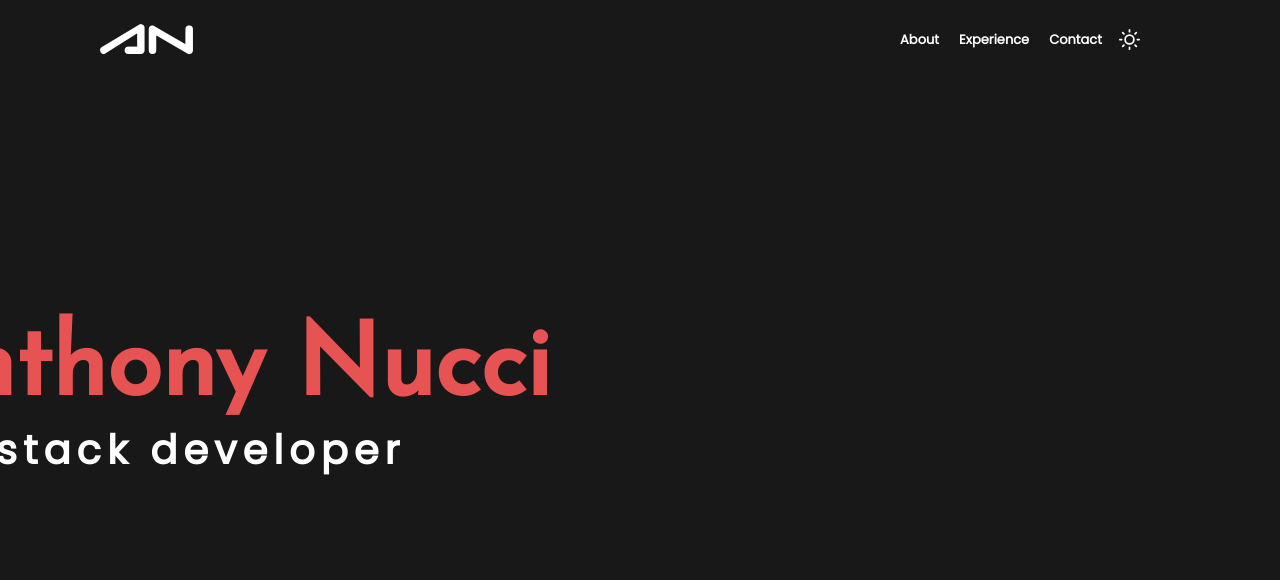
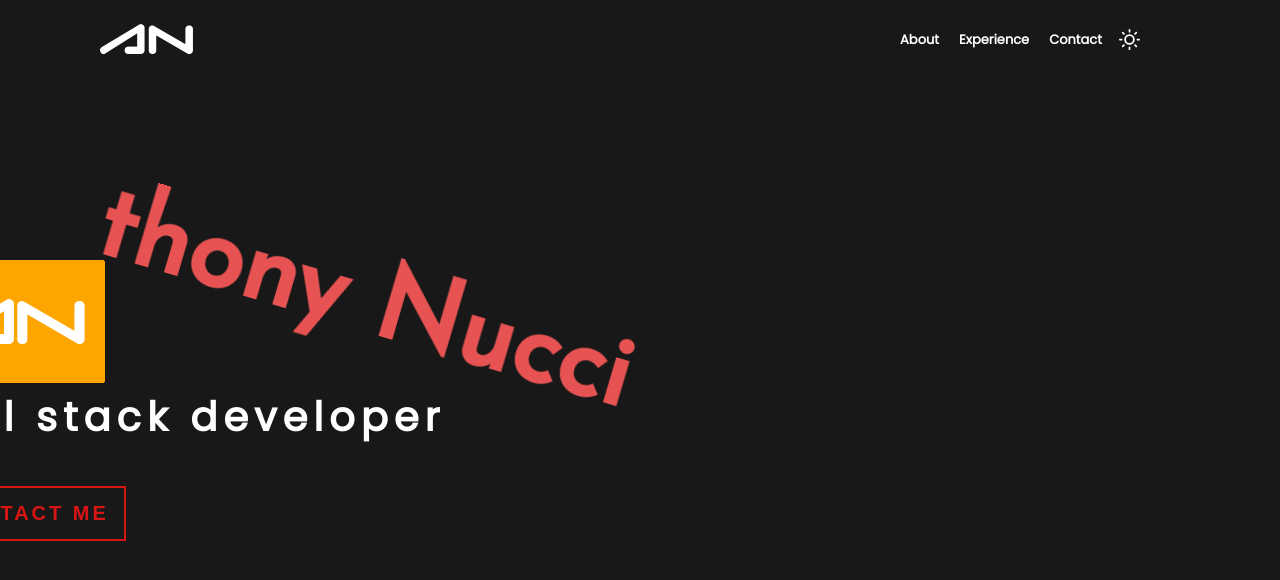
Before and after one commit to Nuccino92/personal-website, a React (Create React App) app: page / in a window 1280 px wide. Both pictures are taken after a click on the item "Contact". Shown: the top 580 px of the page. Built offline with nearby package versions, Linux system fonts and the light colour scheme.

Commit message:
finished header

```diff
--- a/src/components/header/Header.js
+++ b/src/components/header/Header.js
@@ -1,14 +1,27 @@
+import { useRef } from "react";
 import "./Header.scss";
-import { useEffect, useState } from "react";
 
 const Header = () => {
+  const dragRef = useRef(null);
+
+  const handleDrag = (e) => {
+    const div = dragRef.current;
+    div.className = "dragged";
+  };
+
   return (
     <div className="Header">
-      <h1>Anthony Nucci</h1>
+      <header>
+        <span>AN</span>
+        <h1 ref={dragRef} draggable="true" onDragEnd={(e) => handleDrag(e)}>
+          thony Nucci
+        </h1>
+      </header>
 
       <div className="typewriter">
         <p>Full stack developer</p>
       </div>
+      <button>CONTACT ME</button>
     </div>
   );
 };
--- a/src/components/header/Header.scss
+++ b/src/components/header/Header.scss
@@ -3,6 +3,11 @@
 @use "../../scss/mixins" as mix;
 
 @import url("https://fonts.googleapis.com/css2?family=Josefin+Sans&display=swap");
+
+@font-face {
+  src: url(../../fonts/umopMedium.ttf);
+  font-family: "umop";
+}
 
 .Header {
   @include mix.flexCenter(column);
@@ -11,41 +16,94 @@
   width: 100%;
   min-height: 100vh;
   transition: 0.6s;
+  padding-left: 40px;
 
-  h1 {
-    font-size: 100px;
-    font-family: "Josefin Sans", sans-serif;
-    color: var.$primary-colour;
-    white-space: nowrap;
-    animation: fly-in 1.8s;
+  header {
+    // animation: fly-in 1.7s;
+    display: flex;
+    align-items: center;
+    margin-bottom: 4px;
+    span {
+      font-family: "umop";
+      font-size: 39px;
+      border: 1px solid orange;
+      padding: 22px 15px;
+      border-radius: 2px;
+      background: orange;
+      margin-right: 6px;
+      opacity: 0;
 
-    @keyframes fly-in {
-      from {
-        transform: translateX(-200%) scale(1);
+      animation: logo ease-out 1s forwards;
+      animation-delay: 0.5s;
+      @keyframes logo {
+        from {
+          transform: translateX(-300%) scale(1);
+          opacity: 0.3;
+        }
+        to {
+          transform: translateX(0%) scale(1);
+          opacity: 1;
+        }
+      }
+    }
 
-        opacity: 0.5;
+    h1 {
+      font-size: 103px;
+      font-family: "Josefin Sans", sans-serif;
+      color: var.$primary-colour;
+      white-space: nowrap;
+      opacity: 0;
+      margin-left: -24px;
+      margin-top: -34px;
+      cursor: grab;
+
+      animation: full-name ease-in-out 2.2s forwards;
+      animation-delay: 1s;
+      @keyframes full-name {
+        0% {
+          transform: translateY(-500%);
+          opacity: 0.8;
+          z-index: 1000;
+        }
+
+        60% {
+          z-index: 0;
+        }
+
+        70% {
+          transform: rotate(8.5) translateY(-70%);
+        }
+
+        71% {
+          transform: rotate(16.5deg);
+          opacity: 1;
+        }
+        100% {
+          transform: rotate(16.5deg) translateY(0%);
+          opacity: 1;
+        }
       }
-      to {
-        transform: translateX(0%) scale(1);
-
-        opacity: 1;
+      &:hover {
+        color: orange;
       }
     }
   }
+
   .typewriter {
     p {
       font-size: 40px;
-      // color: var.$text-colour;
       font-weight: func.weight(medium);
       overflow: hidden;
       border-right: 0.15em solid orange;
       white-space: nowrap;
       margin: 0 auto;
       letter-spacing: 0.15em;
-      animation: typing 2.9s steps(34, end) forwards,
+      opacity: 0;
+
+      animation: typing 2.7s steps(34, end) forwards,
         blink-caret 1.5s step-end infinite;
-      animation-delay: 1.9s;
-      opacity: 0;
+      animation-delay: 2.4s;
+
       @keyframes typing {
         0% {
           width: 0%;
@@ -68,9 +126,57 @@
     }
   }
 
+  button {
+    cursor: pointer;
+    font-size: 20px;
+    opacity: 0;
+    color: default;
+    background: none;
+    color: var.$secondary-colour;
+    outline: none;
+    border: 2px solid var.$secondary-colour;
+    padding: 14px 15px;
+    margin-top: 39px;
+    letter-spacing: 3px;
+    font-weight: 600;
+
+    animation: button 1s forwards;
+    animation-delay: 5.6s;
+    @keyframes button {
+      from {
+        opacity: 0;
+      }
+      to {
+        opacity: 1;
+      }
+    }
+    &:hover {
+      filter: brightness(2);
+    }
+  }
+
   @include mix.mobile {
     transform: scale(0.7);
   }
 }
 
-// @extend .Header p <--to copy p without having to re-type
+// class for when user dragges h1
+.dragged {
+  animation: fix-text ease-out 1s forwards !important;
+  opacity: 0;
+  @keyframes fix-text {
+    from {
+      transform: rotate(16.5deg);
+    }
+    to {
+      opacity: 1;
+      transform: rotate(0);
+      margin-left: 0px;
+      margin-top: 0px;
+    }
+  }
+
+  &:hover {
+    color: var.$primary-colour !important;
+  }
+}
```
